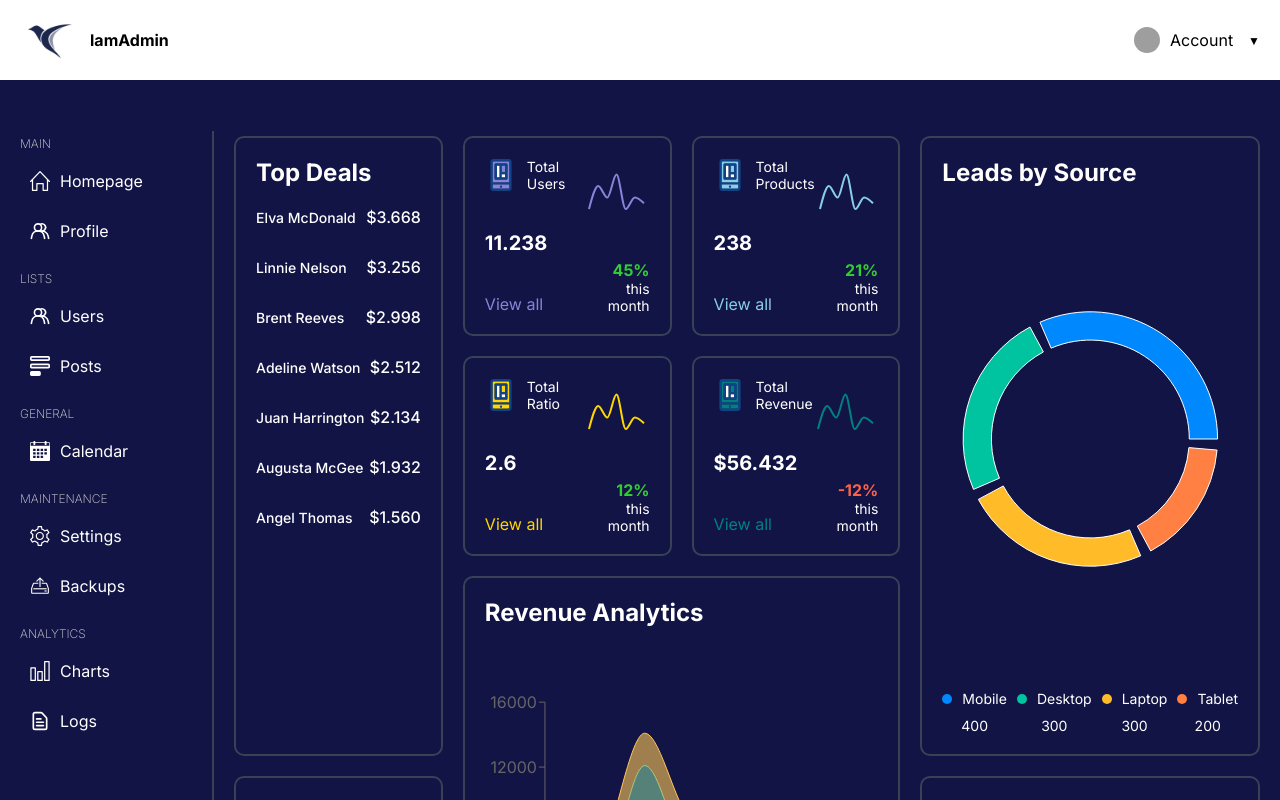
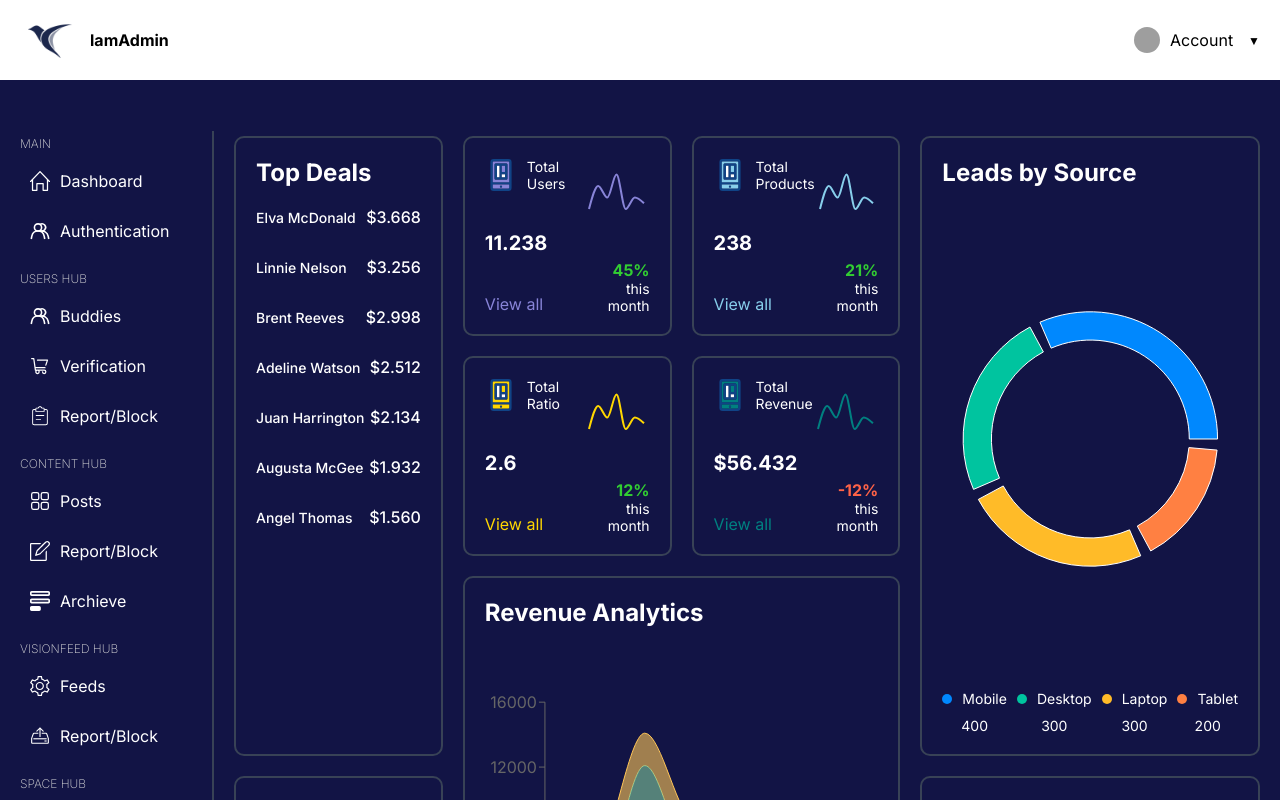
Before and after one commit to ucefez7/DeVi_Frontend, a React (Vite) app: page / in a window 1280 px wide. Shown: the top 800 px of the page. Built offline with nearby package versions, Linux system fonts and the light colour scheme; grey boxes are pictures that could not be loaded.

Commit message:
Menu bar name changes

```diff
--- a/src/data.ts
+++ b/src/data.ts
@@ -5,13 +5,15 @@ export const menu = [
     listItems: [
       {
         id: 1,
-        title: "Homepage",
+        // title: "Homepage",
+        title: "Dashboard",
         url: "/",
         icon: "home.svg",
       },
       {
         id: 2,
-        title: "Profile",
+        // title: "Profile",
+        title: "Authentication",
         url: "/users/1",
         icon: "user.svg",
       },
@@ -19,79 +21,85 @@ export const menu = [
   },
   {
     id: 2,
-    title: "lists",
+    // title: "lists",
+    title: "Users Hub",
     listItems: [
       {
         id: 1,
-        title: "Users",
+        // title: "Users",
+        title: "Buddies",
         url: "/users",
         icon: "user.svg",
       },
+      {
+        id: 2,
+        title: "Verification",
+        url: "/products",
+        icon: "product.svg",
+      },
+      {
+        id: 3,
+        title: "Report/Block",
+        url: "/orders",
+        icon: "order.svg",
+      },
       // {
-      //   id: 2,
-      //   title: "Products",
-      //   url: "/products",
-      //   icon: "product.svg",
+      //   id: 4,
+      //   // title: "Posts"
+      //   title: "Report",
+      //   url: "/posts",
+      //   //url: "/products",
+      //   // icon: "post2.svg",
+      //   icon: "form.svg",
       // },
-      // {
-      //   id: 3,
-      //   title: "Orders",
-      //   url: "/orders",
-      //   icon: "order.svg",
-      // },
-      {
-        id: 4,
-        title: "Posts",
-        url: "/posts",
-        //url: "/products",
-        // icon: "post2.svg",
-        icon: "form.svg",
-      },
     ],
   },
   {
     id: 3,
-    title: "general",
+    title: "Content Hub",
     listItems: [
+      {
+        id: 1,
+        title: "Posts",
+        url: "/",
+        icon: "element.svg",
+      },
+      {
+        id: 2,
+        title: "Report/Block",
+        url: "/",
+        icon: "note.svg",
+      },
+      {
+        id: 3,
+        title: "Archieve",
+        url: "/",
+        icon: "form.svg",
+      },
       // {
-      //   id: 1,
-      //   title: "Elements",
+      //   id: 4,
+      //   title: "Calendar",
       //   url: "/",
-      //   icon: "element.svg",
+      //   icon: "calendar.svg",
       // },
-      // {
-      //   id: 2,
-      //   title: "Notes",
-      //   url: "/",
-      //   icon: "note.svg",
-      // },
-      // {
-      //   id: 3,
-      //   title: "Forms",
-      //   url: "/",
-      //   icon: "form.svg",
-      // },
-      {
-        id: 4,
-        title: "Calendar",
-        url: "/",
-        icon: "calendar.svg",
-      },
     ],
   },
   {
     id: 4,
-    title: "Maintenance",
+    // title: "Maintenance",
+    title: "Visionfeed Hub",
     listItems: [
       {
         id: 1,
-        title: "Settings",
+        // title: "Settings",
+        title: "Feeds",
         url: "/",
         icon: "setting.svg",
       },
       {
         id: 2,
-        title: "Backups",
+        // title: "Backups",
+        title: "Report/Block",
         url: "/",
         icon: "backup.svg",
       },
@@ -99,17 +107,27 @@ export const menu = [
   },
   {
     id: 5,
-    title: "analytics",
+    // title: "analytics",
+    title: "Space Hub",
     listItems: [
       {
         id: 1,
-        title: "Charts",
+        //title: "Charts",
+        title: "Solo",
         url: "/",
         icon: "chart.svg",
       },
       {
         id: 2,
-        title: "Logs",
+        // title: "Logs",
+        title: "Community",
+        url: "/",
+        icon: "log.svg",
+      },
+      {
+        id: 3,
+        // title: "Logs",
+        title: "Report/Block",
         url: "/",
         icon: "log.svg",
       },
```
